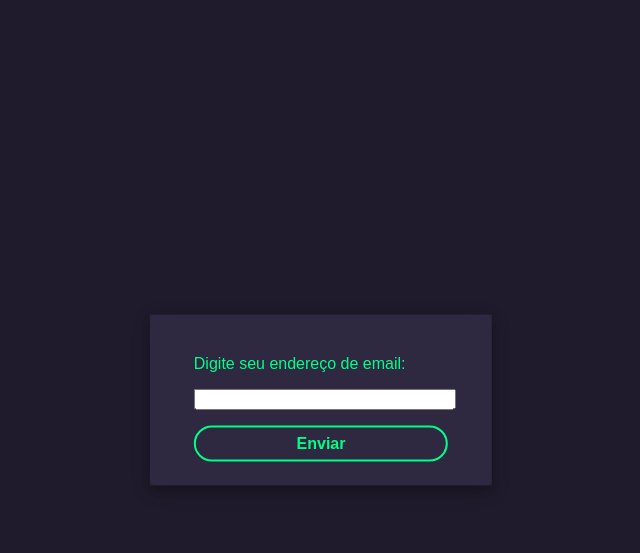
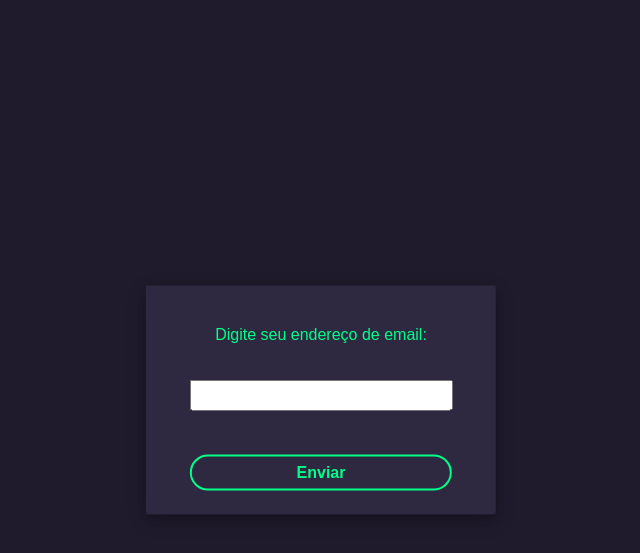
Before and after one commit to AugustoBerto/sistemacadastro, a PHP site: page /sistemacadastro/forgot/forgot_password.php in a window 1280 px wide. Shown: the top 553 px of the page, without its empty margins (319-959 px from the left). Run offline with PHP 8.4, Linux system fonts and the light colour scheme; some libraries are stand-ins or nearby versions.

Commit message:
Mudanças visuais

```diff
--- a/assets/css/forgot.css
+++ b/assets/css/forgot.css
@@ -32,12 +32,14 @@ body {
 }
 
 .input {
-    width: 100%;
-    margin-bottom: 16px;
-    gap: 10px;
+    width: 94%;
+    margin-top: 20px;
+    margin-bottom: 44px;
+    padding: 6px;
 }
 
 .text {
+    text-align: center;
     font-size: 1em;
     margin-top: 24p;
 }
@@ -46,3 +48,9 @@ body {
     color: #ffffff;
     text-decoration: none;
 }
+
+.alert {
+    color: #ffffff;
+    text-align: center;
+    padding-top: 20px;
+}
--- a/forgot/forgot_password.php
+++ b/forgot/forgot_password.php
@@ -87,7 +87,7 @@ $connect->close();
             <input class="input" type="email" name="email" required>
             <button class="button" type="submit" name="forgot">Enviar</button>
             <?php if (!empty($message)): ?>
-                <p><?php echo $message; ?></p>
+                <p class="alert"><?php echo $message; ?></p>
             <?php endif; ?>
         </form>
     </div>
```
Also changed, not shown: loginsingup/auth.php (+32 -7 lines).
